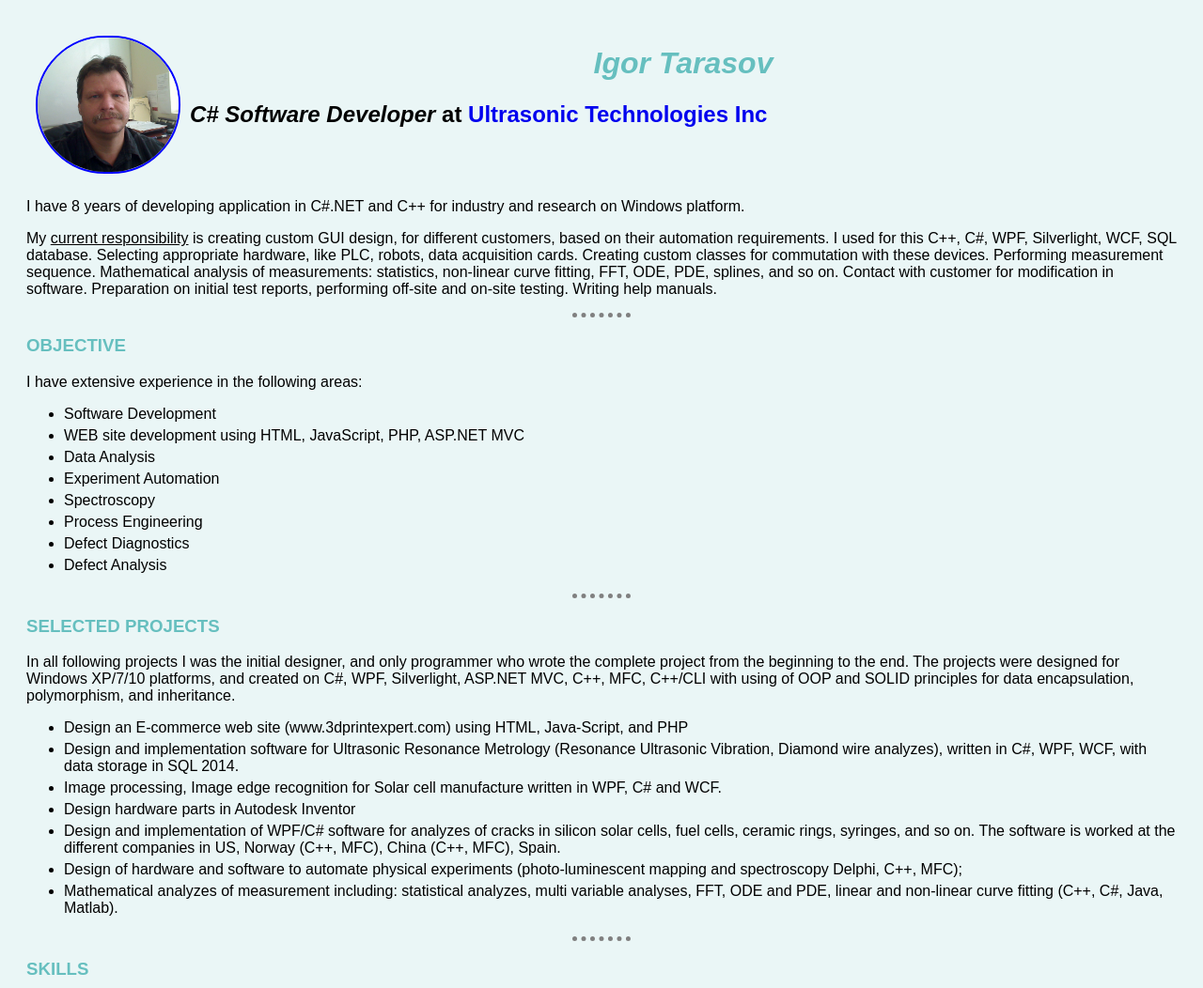
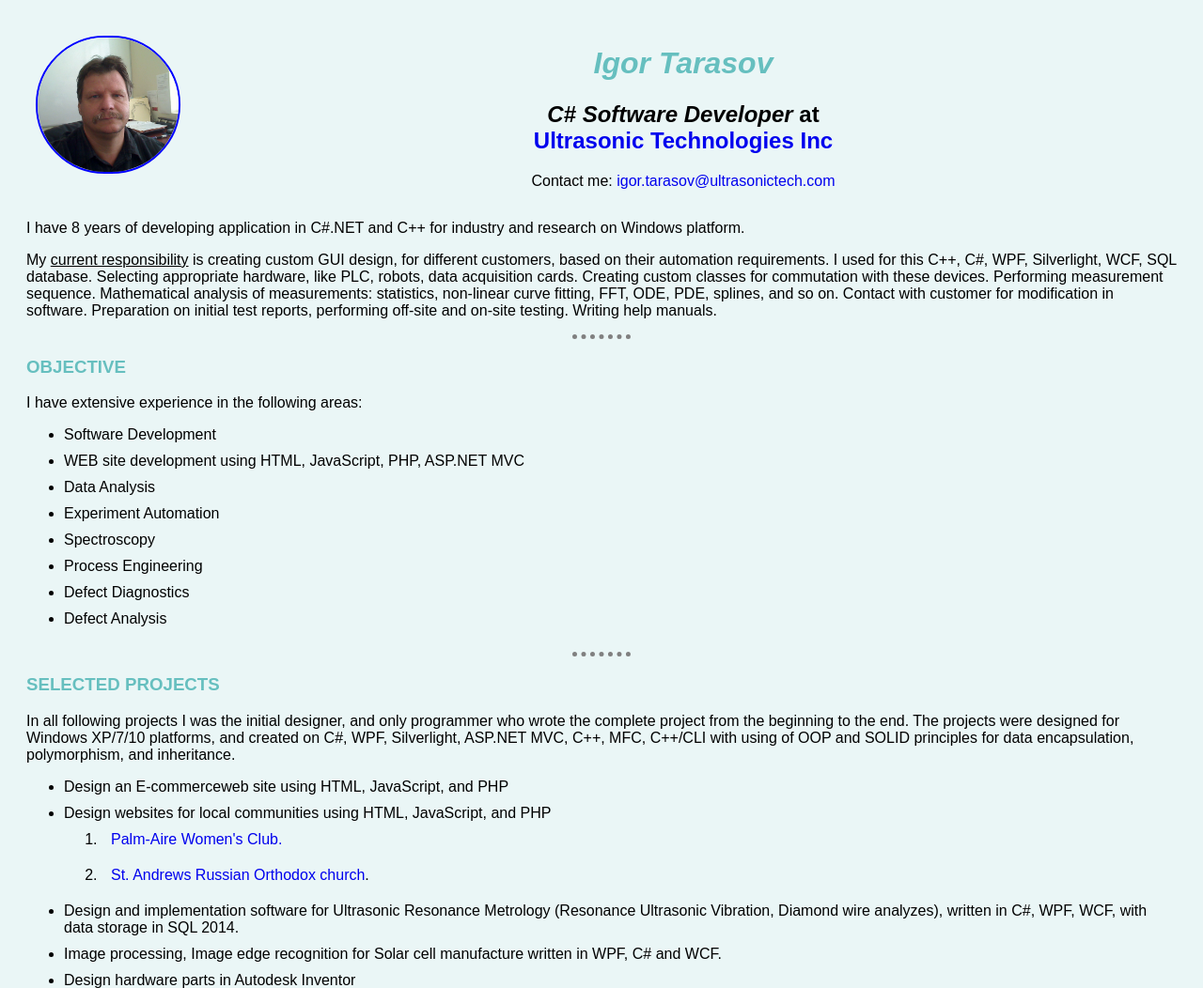
Before and after one commit to IgorTarasov/CV, a plain HTML site: page index.html in a window 1280 px wide. Shown: the top 1052 px of the page at 94% size. Drawn offline with Linux system fonts and the light colour scheme.

Commit message:
Modify css

```diff
--- a/index.html
+++ b/index.html
@@ -13,10 +13,13 @@
 		<h1>
 			<em>Igor Tarasov</em>
 		</h1>
-		<h2>
-			<em>C# Software Developer</em> at
+		<h2 style="text-align: center;">
+			<em>C# Software Developer</em> at <br>
 			<a href="http://www.ultrasonictech.com/" target="_blank">Ultrasonic Technologies Inc</a>
 		</h2>
+		<p style="text-align: center;">
+			Contact me: <a href="mailto:igor.tarasov@ultrasonictech.com">igor.tarasov@ultrasonictech.com</a>
+		</p>
 		<div class="clear"></div>
 		<p>
 			I have 8 years of developing application in C#.NET and C++ for industry
@@ -58,8 +61,17 @@
 				polymorphism, and inheritance.
 		</p>
 		<ul>
-			<li>Design an E-commerce web site (www.3dprintexpert.com) using HTML, Java-Script,
-				and PHP</li>
+			<li>Design an E-commerceweb site using HTML, JavaScript, and PHP</li>
+			<li>Design websites for local communities using HTML, JavaScript, and PHP
+				<ol>
+					<li><a href="http://www.palm-airewomensclub.org/" target="_blank">
+						Palm-Aire Women's Club.</a>
+					</li>
+					<li><a href="http://www.standrewsroch.com/" target="_blank">
+						St. Andrews Russian Orthodox church</a>.
+					</li>
+				</ol>
+			</li>
 			<li>Design and implementation software for Ultrasonic Resonance Metrology (Resonance
 				 Ultrasonic Vibration, Diamond wire analyzes), written in C#, WPF, WCF, with data
 				 storage in SQL 2014.
@@ -135,7 +147,9 @@
 					<td>
 						Ph.D. – Electrical Engineering Concentration: <br>
 						Defect Diagnostics in Semiconductors <br>
-						<a href="https://www.usf.edu/">University of South Florida</a> – Tampa, Florida
+						<a href="https://www.usf.edu/" target="_blank">
+							University of South Florida
+						</a> – Tampa, Florida
 					</td>
 					<td>2002</td>
 				</tr>
@@ -148,7 +162,9 @@
 				<tr>
 					<td>
 						Master of Science – Photonics/Experimental Physics<br>
-						<a href="http://www.univ.kiev.ua/en/">Kiev Tarasa Shevchenko State University</a><br>
+						<a href="http://www.univ.kiev.ua/en/" target="_blank">
+							Kiev Tarasa Shevchenko State University
+						</a><br>
 						Kiev, Ukraine
 					</td>
 					<td>1995</td>
--- a/mystyle.css
+++ b/mystyle.css
@@ -8,6 +8,7 @@
 }
 h1 {
 	text-align: center;
+	font-size: 2em;
 }
 hr {
 	border-style: dotted none none none;
@@ -35,5 +36,8 @@
 }
 
 ul li {
-	padding-bottom: 5px;
+	padding-bottom: 10px;
 }
+ol li {
+	padding: 10px;
+}
```
